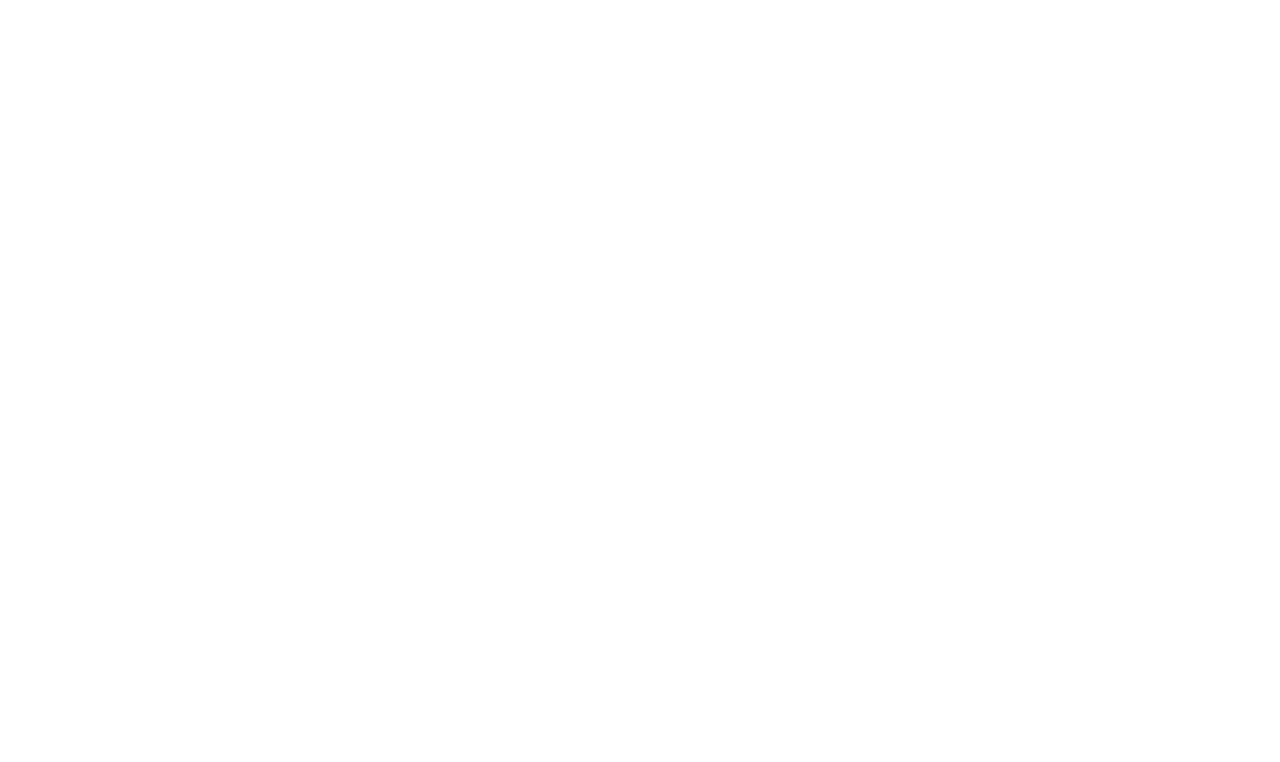
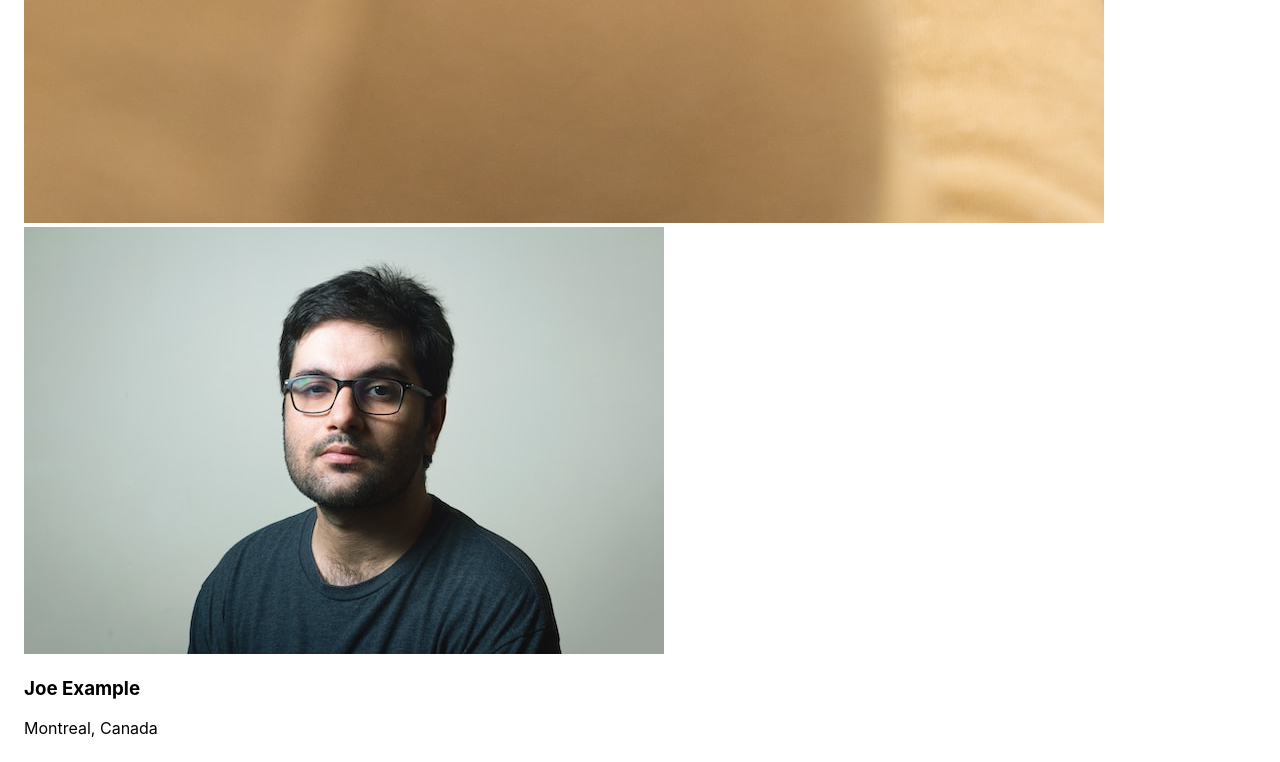
Before and after one commit to Setmaster/photolabs, a React (Create React App) app in the folder frontend/: page / in a window 1280 px wide. Shown: the part 1722-2484 px from the top of the page. Before the commit the page ends 800 px from the top, so only its background shows below. Built offline with nearby package versions, Linux system fonts and the light colour scheme; the HTML template or start-up script is replaced by a standard one.

Commit message:
implement PhotoListItem.jsx

```diff
--- a/frontend/src/App.jsx
+++ b/frontend/src/App.jsx
@@ -3,11 +3,28 @@
 import PhotoListItem from './components/PhotoListItem';
 import './App.scss';
 
+const sampleDataForPhotoListItem = {
+    id: "1",
+    location: {
+        city: "Montreal",
+        country: "Canada",
+    },
+    imageSource: `${process.env.PUBLIC_URL}/Image-1-Regular.jpeg`,
+    username: "Joe Example",
+    profile: `${process.env.PUBLIC_URL}/profile-1.jpg`,
+};
+
 // Note: Rendering a single component to build components in isolation
 const App = () => {
   return (
     <div className="App">
-      <PhotoListItem/>
+      <PhotoListItem
+          id={sampleDataForPhotoListItem.id}
+          location={sampleDataForPhotoListItem.location}
+          imageSource={sampleDataForPhotoListItem.imageSource}
+          username={sampleDataForPhotoListItem.username}
+          profile={sampleDataForPhotoListItem.profile}
+      />
     </div>
   );
 };
--- a/frontend/src/components/PhotoListItem.jsx
+++ b/frontend/src/components/PhotoListItem.jsx
@@ -2,20 +2,25 @@
 
 import "../styles/PhotoListItem.scss";
 
-
-const sampleDataForPhotoListItem = {
-  id: "1",
-  location: {
-    city: "Montreal",
-    country: "Canada",
-  },
-  imageSource: `${process.env.PUBLIC_URL}/Image-1-Regular.jpeg`,
-  username: "Joe Example",
-  profile: `${process.env.PUBLIC_URL}/profile-1.jpg`,
-};
-
-const PhotoListItem = () => {
-  /* Insert React */
+const PhotoListItem = ({
+                           id,
+                           location: {city, country},
+                           imageSource,
+                           username,
+                           profile
+                       }) => {
+    return (
+        <div className="photo-list-item">
+            <img className="photo-list-item__image" src={imageSource} alt={`Photo by ${username}`}/>
+            <div className="photo-list-item__info">
+                <img className="photo-list-item__profile" src={profile} alt={`${username}'s profile`}/>
+                <div className="photo-list-item__details">
+                    <h3>{username}</h3>
+                    <p>{city}, {country}</p>
+                </div>
+            </div>
+        </div>
+    );
 };
 
 export default PhotoListItem;
```
Also changed, not shown: 1 other file (tests, documents, lock files or other folders).
